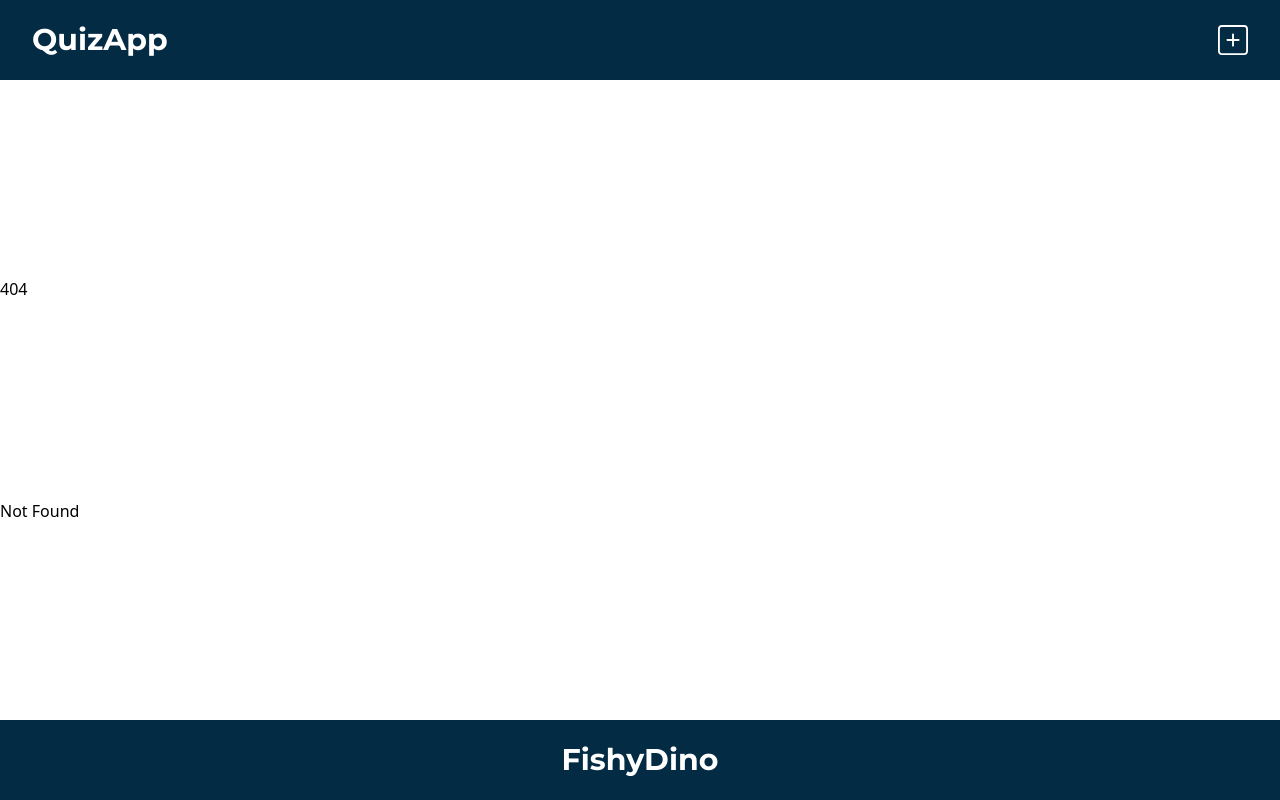
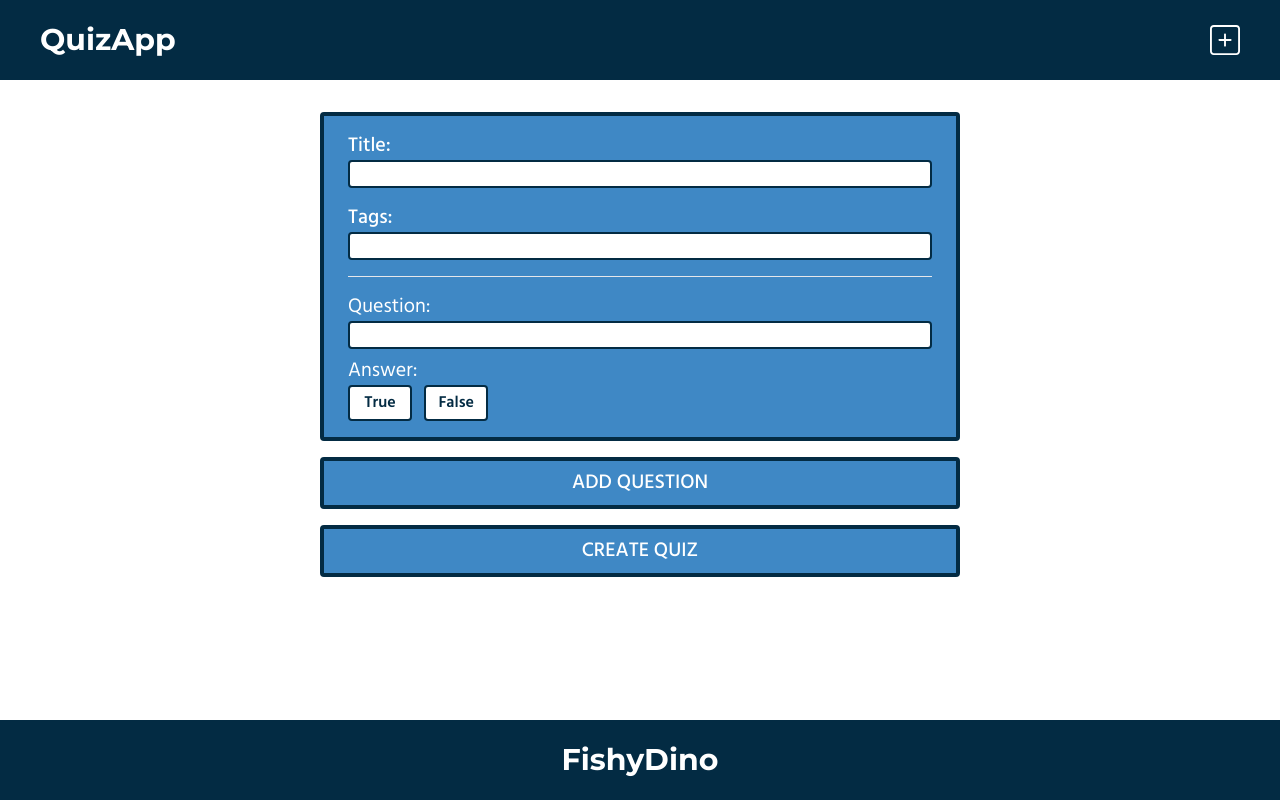
Before and after one commit to teamfishydino/quizapp, a SvelteKit app in the folder frontend/: page /quiz/create in a window 1280 px wide. Before the commit this address had no page. Built offline with nearby package versions, Linux system fonts and the light colour scheme.

Commit message:
feat: add quiz create page

```diff
--- a/frontend/src/lib/QuizFeedCard.svelte
+++ b/frontend/src/lib/QuizFeedCard.svelte
@@ -3,7 +3,7 @@
     let date = (new Date(quiz.created_at)).toDateString()
 </script>
 
-<section class="flex flex-col w-11/12 md:w-1/2 m-2 md:m-4 p-4 md:p-6 border-4 border-qdarkblue rounded justify-center items-start bg-qlightblue">
+<section class="flex flex-col w-11/12 lg:w-3/4 xl:w-1/2 m-2 md:m-4 p-4 md:p-6 border-4 border-qdarkblue rounded justify-center items-start bg-qlightblue">
     <h1 class="text-2xl md:text-3xl text-white font-secondary font-[600] border-b-2 mb-2">{quiz.name}</h1>
     <h2 class="text-base md:text-xl text-qdarkblue font-primary font-[500]">By {quiz.creator}</h2>
     <p class="text-sm md:text-lg text-white font-primary font-[300]">{quiz.questions.length} Questions | {date}</p>
--- a/frontend/src/routes/+layout.svelte
+++ b/frontend/src/routes/+layout.svelte
@@ -1,12 +1,13 @@
 <script>
+    import { goto } from "$app/navigation"
     import "../app.css";
     import plus from "$lib/plus.svg"
 </script>
 
 <main class="w-full h-full flex flex-col justify-between">
   <header class="w-full min-h-[80px] bg-qdarkblue px-8 font-secondary flex justify-between items-center">
-    <h1 class="text-3xl text-white font-secondary font-[700]">QuizApp</h1>
-    <button class=""><img src="{plus}" alt="" class="w-[30px] h-[30px]"></button>
+    <h1 on:click={() => goto("/")} class="p-2 text-3xl text-white font-secondary font-[700] hover:bg-qlightblue cursor-pointer">QuizApp</h1>
+    <button on:click={() => goto("/quiz/create")} class="p-2 hover:bg-qlightblue cursor-pointer"><img src="{plus}" alt="" class="w-[30px] h-[30px]"></button>
   </header>
     <slot />
   <footer class="w-full bg-qdarkblue min-h-[80px] flex justify-center items-center">
--- /dev/null
+++ b/frontend/src/routes/quiz/create/+page.server.js
@@ -0,0 +1,35 @@
+export const actions = {
+    default: async ({fetch, request}) => {
+        // const data = await request.formData()
+        // const data = {
+        //     "name": "TestNameWeb",
+        //     "creator": "TestCreatorWeb",
+        //     "questions": [
+        //             {
+        //                     "question": "Web1",
+        //                     "answer": true
+        //             },
+        //             {
+        //                     "question": "Web2",
+        //                     "answer": true
+        //             }
+        //     ]
+        // }
+        // const req = new Request("http://api:8000/api/quizzes", {
+        //     method: "POST",
+        //     body: data,
+        //     headers: {
+        //         "Content-Type": "application/json"
+        //     }
+        // })
+        // // const res = await fetch(req)
+        // const res = await fetch("http://api:8000/api/quizzes", {
+        //     method: "POST",
+        //     body: JSON.stringify(data),
+        //     headers: {
+        //         "Content-Type": "application/json"
+        //     }
+        // })
+        console.log("Under construction!")
+    }
+}
--- /dev/null
+++ b/frontend/src/routes/quiz/create/+page.svelte
@@ -0,0 +1,26 @@
+<form method="POST" class="w-10/12 lg:w-7/12 xl:w-6/12 h-full flex flex-col justify-start items-center gap-y-4 mx-auto">
+    <main class="w-full mt-8 px-6 py-4  flex flex-col justify-center items-start gap-y-4 border-4 border-qdarkblue rounded bg-qlightblue">
+        <section class="w-full">
+            <label for="name" class="text-white text-xl font-primary font-[500]">Title:</label>
+            <input type="text" name="name" id="name" class="block w-full border-2 border-qdarkblue rounded">
+        </section>
+        <section class="w-full">
+            <label for="tags" class="text-white text-xl font-primary font-[500]">Tags:</label>
+            <input type="text" name="tags" id="tags" class="block w-full border-2 border-qdarkblue rounded">
+        </section>
+        <hr class="w-full h-[1px]">
+        <section class="w-full">
+            <section class="w-full">
+                <label for="name" class="text-white text-xl font-primary">Question:</label>
+                <input type="text" name="name" id="name" class="block w-full border-2 border-qdarkblue rounded">
+            </section>
+            <section class="mt-2">
+                <p class="text-white text-xl font-primary">Answer:</p>
+                <button type="button" class="w-16 px-2 py-1 mr-2 border-qdarkblue border-2 bg-white rounded text-center align-center text-qdarkblue font-primary font-[600] text-xs md:text-base hover:bg-qyellow-light">True</button>
+                <button type="button" class="w-16 px-2 py-1 mr-2 border-qdarkblue border-2 bg-white rounded text-center align-center text-qdarkblue font-primary font-[600] text-xs md:text-base hover:bg-qyellow-light">False</button>
+            </section>
+        </section>
+    </main>
+    <button type="submit" class="block w-full p-2 bg-qlightblue border-4 border-qdarkblue rounded text-white text-xl font-primary font-[500] text-center align-center uppercase">Add Question</button>
+    <button type="submit" class="block w-full p-2 bg-qlightblue border-4 border-qdarkblue rounded text-white text-xl font-primary font-[500] text-center align-center uppercase">Create Quiz</button>
+</form>
```
